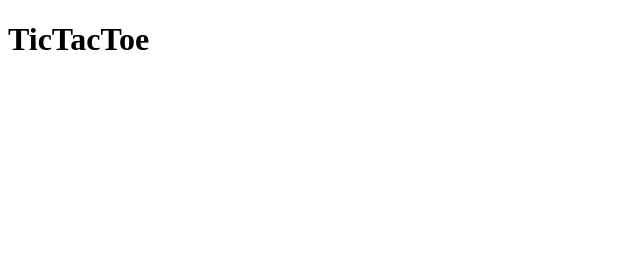
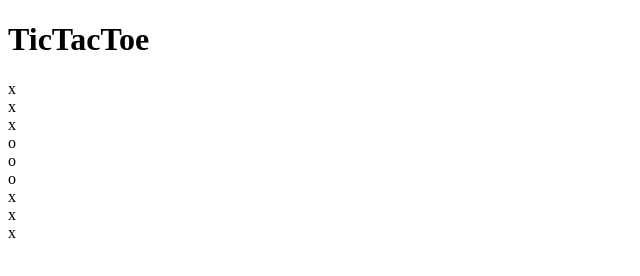
Before and after one commit to MuWahLee/tic-tac-toe, a plain HTML site: page app/index.html in a window 1280 px wide. Shown: the full height of the page, 0-640 px from the left. Drawn offline with Linux system fonts and the light colour scheme.

Commit message:
added gameboard

```diff
--- a/app/index.html
+++ b/app/index.html
@@ -8,5 +8,24 @@
     <header role="banner">
       <h1>TicTacToe</h1>
     </header>
+    <main role="main">
+      <section id="gameboard">
+        <div id="row-0">
+          <div id="cell-0">x</div>
+          <div id="cell-1">x</div>
+          <div id="cell-2">x</div>
+        </div>
+        <div id="row-1">
+          <div id="cell-3">o</div>
+          <div id="cell-4">o</div>
+          <div id="cell-5">o</div>
+        </div>
+        <div id="row-2">
+          <div id="cell-6">x</div>
+          <div id="cell-7">x</div>
+          <div id="cell-8">x</div>
+        </div>
+      </section>
+    </main>
   </body>
 </html>
```
